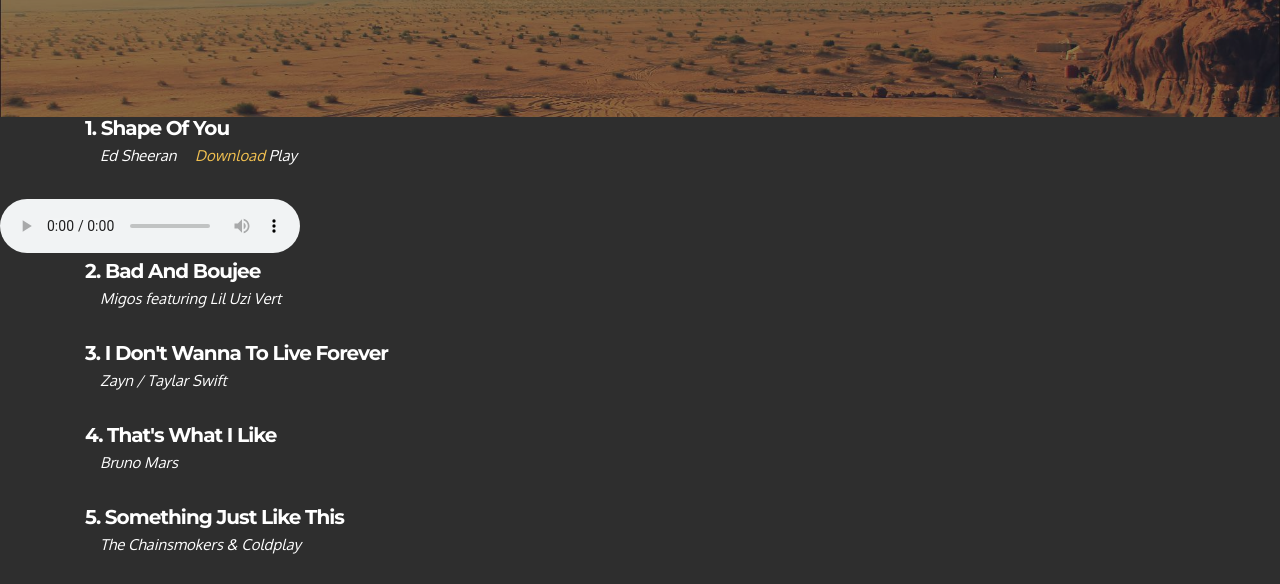
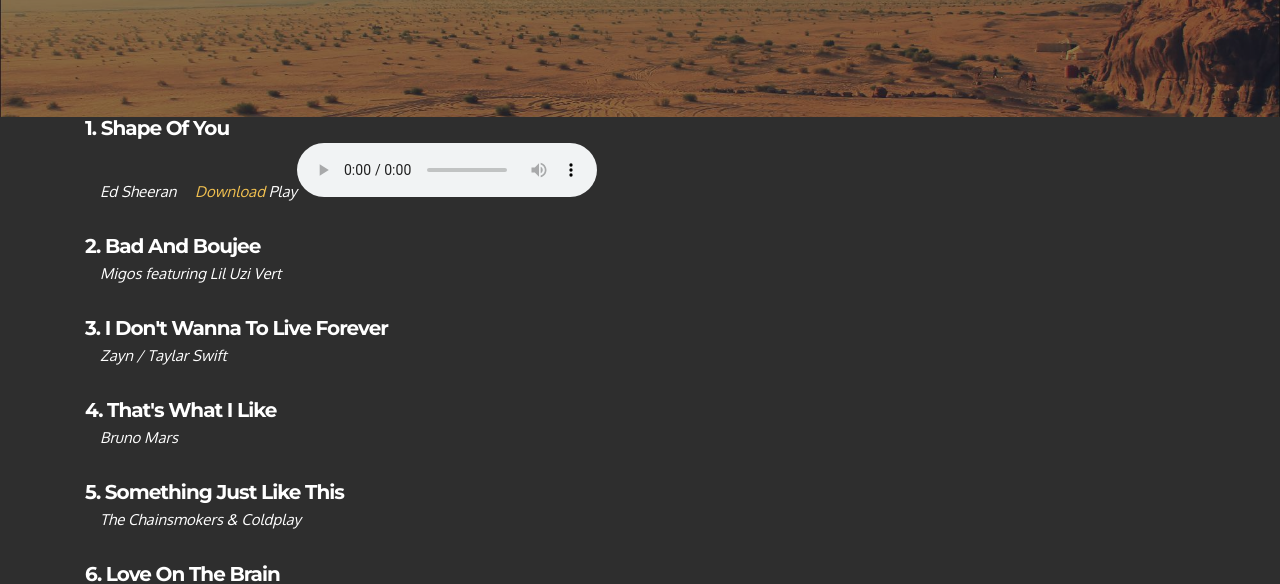
Before and after one commit to ThawZinLinn/mmusic, a plain HTML site: page global chart.html in a window 1280 px wide. Shown: the part 226-810 px from the top of the page. Drawn offline with Linux system fonts and the light colour scheme.

Commit message:
Update global chart.html

```diff
--- a/global chart.html
+++ b/global chart.html
@@ -86,7 +86,7 @@
 
               <div class="mbr-table-cell mbr-right-padding-md-up col-md-8 text-xs-center text-md-left">
                   <h3 class="mbr-info-title mbr-section-title display-2">1. Shape Of You</h3>
-                  <h2 class="mbr-info-subtitle mbr-section-subtitle">&nbsp; &nbsp; Ed Sheeran &nbsp; &nbsp; <a href="vt.mp3">Download</a>&nbsp;Play</h2>
+                  <h2 class="mbr-info-subtitle mbr-section-subtitle">&nbsp; &nbsp; Ed Sheeran &nbsp; &nbsp; <a href="vt.mp3">Download</a>&nbsp;Play<audio src="vt.mp3" controls></audio></h2>
               </div>
               <div class="mbr-table-cell col-md-4">
 
@@ -99,7 +99,7 @@
 
 <section class="mbr-info mbr-section mbr-section-md-padding" id="msg-box2-3b" style="background-color: rgb(46, 46, 46); padding-top: 0px; padding-bottom: 30px;">
 
-    <audio src="vt.mp3" controls></audio>
+
     <div class="container">
         <div class="row">
 
```
